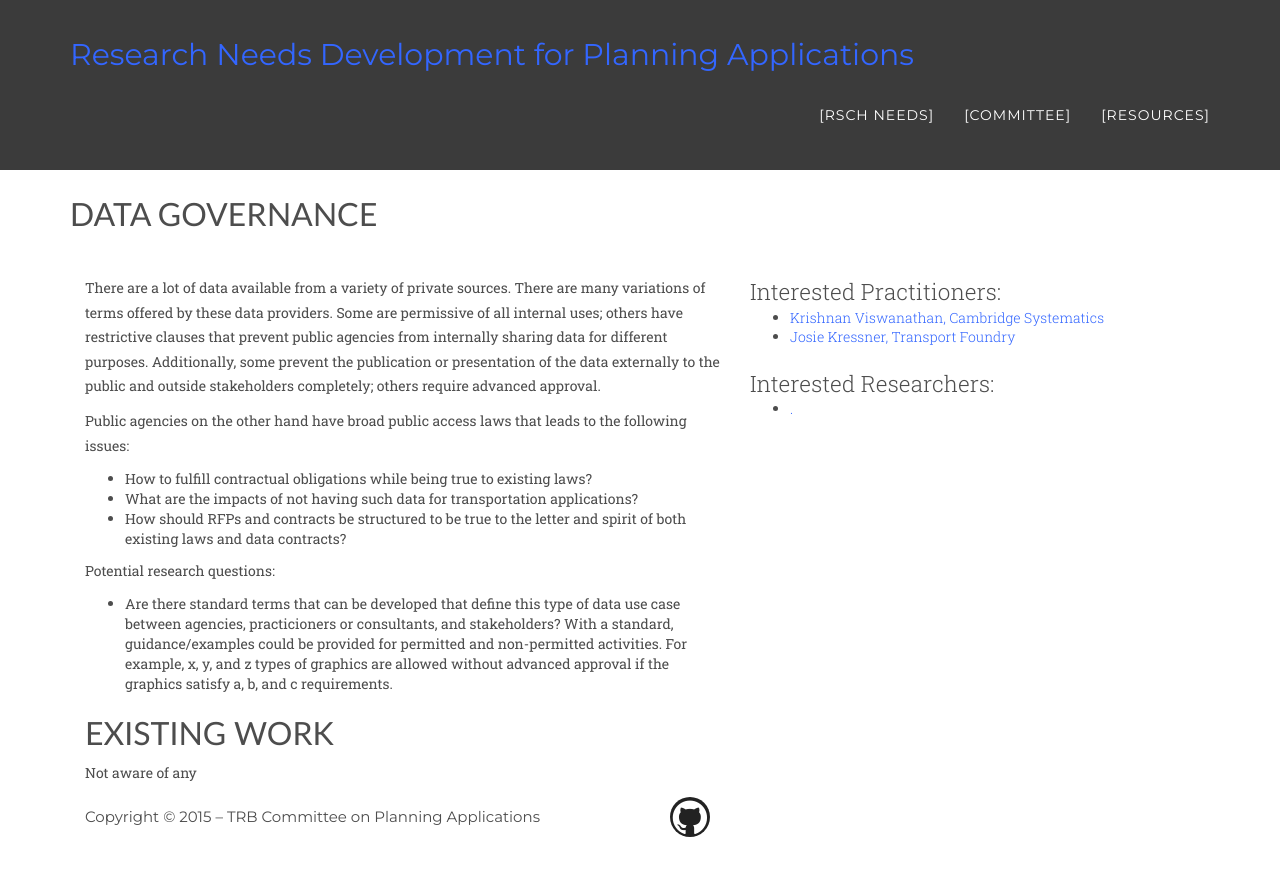
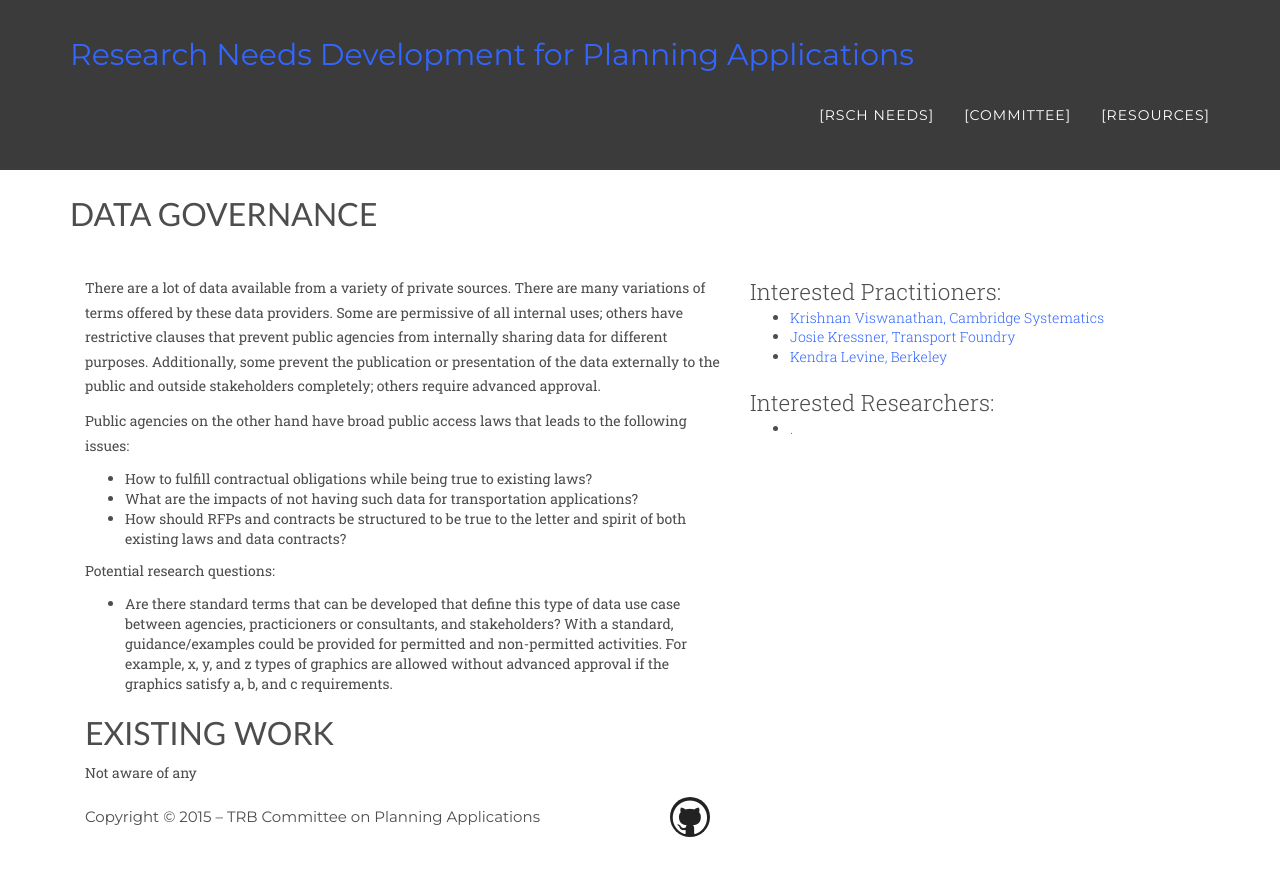
Before and after one commit to adb50/research-needs, a Jekyll site: the page built from _ideas/data_governance.md, in a window 1280 px wide. Shown: the top 876 px of the page. Built offline with Jekyll 4.4.1, drawn with Linux system fonts in a browser that asks for light colours; some web fonts are replaced; comment, search, counter and statistics services are not loaded.

Commit message:
Added Kendra

```diff
--- a/_ideas/data_governance.md
+++ b/_ideas/data_governance.md
@@ -6,6 +6,8 @@ interested-practitioners:
    link: https://github.com/krishnan-viswanathan
  - name: Josie Kressner, Transport Foundry
    link: https://github.com/josiekre
+ - name: Kendra Levine, Berkeley
+   link: http://libraryattack.com/
 interested-researchers: .
 comments: true
 ---
```
